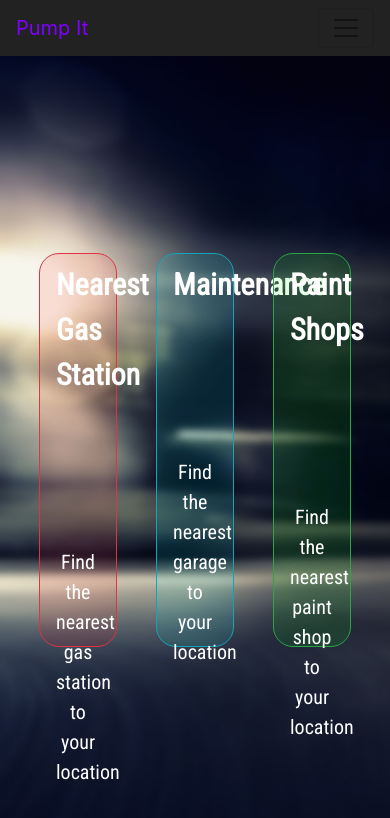
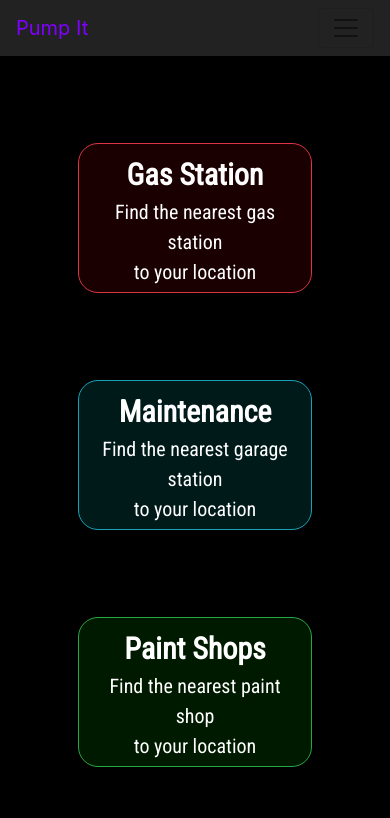
Before and after one commit to aeassaf/pump-it, a React (Create React App) app: page / in a window 390 px wide. Shown: the top 818 px of the page. Built offline with nearby package versions, Linux system fonts and the light colour scheme; no server answers; what google-maps-react would draw is missing.

Commit message:
feat: media queries

```diff
--- a/src/components/Home/index.css
+++ b/src/components/Home/index.css
@@ -1,17 +1,18 @@
 @import url('https://fonts.googleapis.com/css?family=Roboto+Condensed&display=swap');
 
-.flex_container {
+.flexContainer {
   display: flex;
   justify-content: space-evenly;
   align-items: center;
+  overflow-y: auto;
 }
 
-.flex_item_description {
+.flexItemDescription {
   align-items: center;
   padding-top: 150px;
 }
 
-.background {
+.backgroundHome {
   width: 100%;
   height: calc(100vh - 56px);
   background-image: url(../../images/home.jpg);
@@ -45,3 +46,66 @@
 .red {
   background-color: rgba(255, 0, 0, 0.1);
 }
+
+@media only screen and (max-width: 360px) {
+  .flexContainer {
+    flex-direction: column;
+  }
+
+  .buttonstyle {
+    width: 60%;
+    height: 80%;
+    margin-top: 10px;
+  }
+
+  .backgroundHome {
+    background-image: none;
+    background-color: black;
+  }
+
+  .flexItemDescription {
+    padding-top: 0px;
+  }
+}
+
+@media only screen and (max-width: 320px) {
+  .flexContainer {
+    flex-direction: column;
+  }
+
+  .buttonstyle {
+    width: 60%;
+    height: 80%;
+    margin-top: 5px;
+  }
+
+  .backgroundHome {
+    background-image: none;
+    background-color: black;
+  }
+
+  .flexItemDescription {
+    padding-top: 0px;
+  }
+}
+
+@media only screen and (max-width: 800px) {
+  .flexContainer {
+    flex-direction: column;
+  }
+
+  .flexItemDescription {
+    padding-top: 0px;
+  }
+
+  .backgroundHome {
+    background-image: none;
+    background-color: black;
+  }
+
+  .buttonstyle {
+    margin-top: 10px;
+    height: 150px;
+    width: 60%;
+  }
+}
--- a/src/components/Home/index.jsx
+++ b/src/components/Home/index.jsx
@@ -2,16 +2,12 @@ import React from 'react';
 import './index.css';
 import { withRouter, Link } from 'react-router-dom';
 
-
 const Home = () => (
-  <div className="background flex_container">
-    <Link
-      to="/gas"
-      className="buttonstyle btn btn-danger btn-lg red"
-    >
-    Nearest Gas Station
-      <p align="center" className=" flex_item_description smaller">
-          Find the nearest gas station
+  <div className="backgroundHome flexContainer">
+    <Link to="/gas" className="buttonstyle btn btn-danger btn-lg red">
+      Gas Station
+      <p align="center" className=" flexItemDescription smaller">
+        Find the nearest gas station
         {' '}
         <br />
         {' '}
@@ -19,13 +15,10 @@ to your location
       </p>
     </Link>
 
-    <Link
-      to="/maintenance"
-      className="buttonstyle btn btn-info btn-lg blue"
-    >
+    <Link to="/maintenance" className="buttonstyle btn btn-info btn-lg blue">
       Maintenance
-      <p align="center" className="flex_item_description smaller">
-          Find the nearest garage
+      <p align="center" className="flexItemDescription smaller">
+        Find the nearest garage station
         {' '}
         <br />
         {' '}
@@ -33,13 +26,10 @@ to your location
       </p>
     </Link>
 
-    <Link
-      to="/paint-shops"
-      className="buttonstyle btn btn-success btn-lg green"
-    >
-        Paint Shops
-      <p align="center" className="flex_item_description smaller">
-          Find the nearest paint shop
+    <Link to="/paint-shops" className="buttonstyle btn btn-success btn-lg green">
+      Paint Shops
+      <p align="center" className="flexItemDescription smaller">
+        Find the nearest paint shop
         {' '}
         <br />
         {' '}
```
